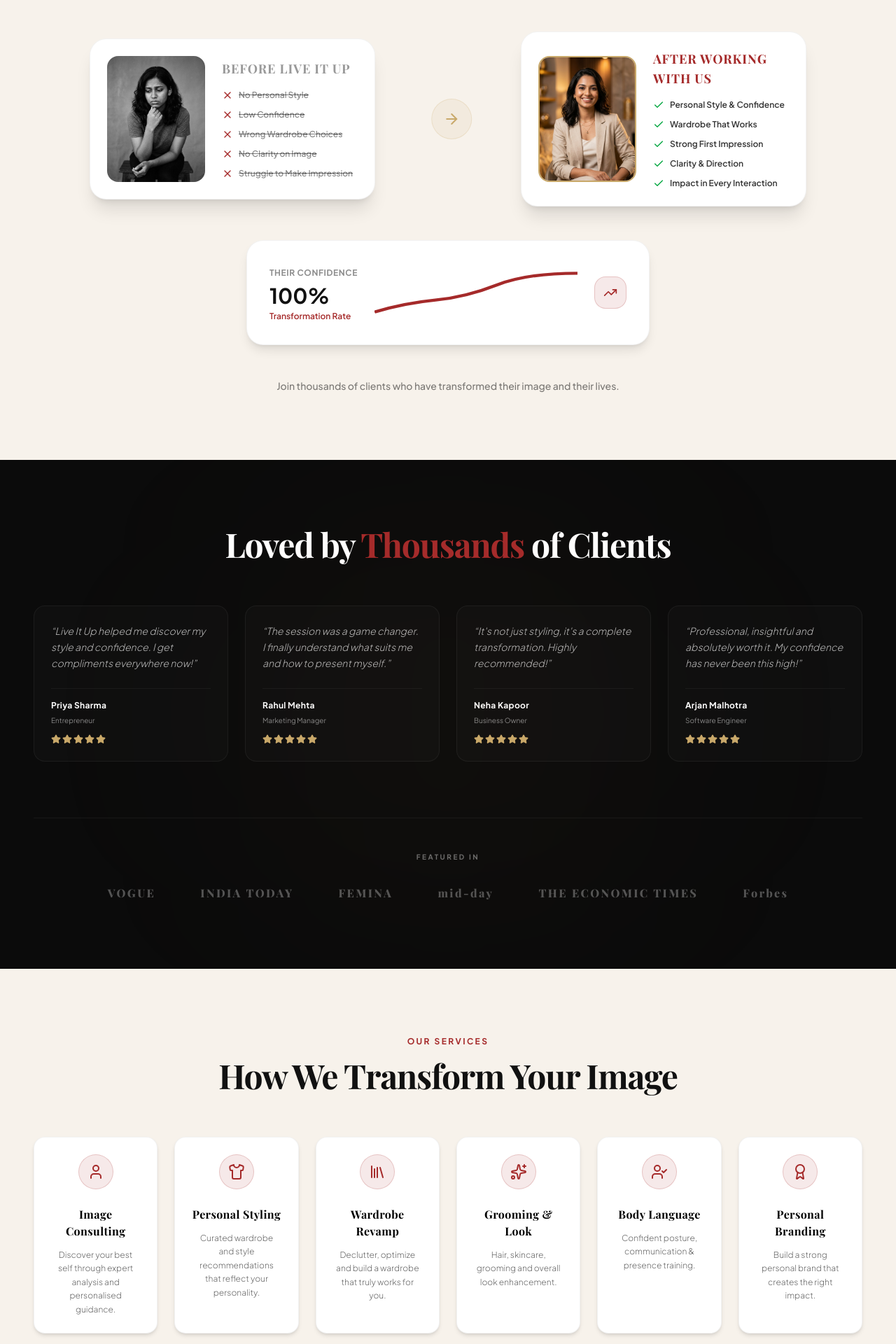
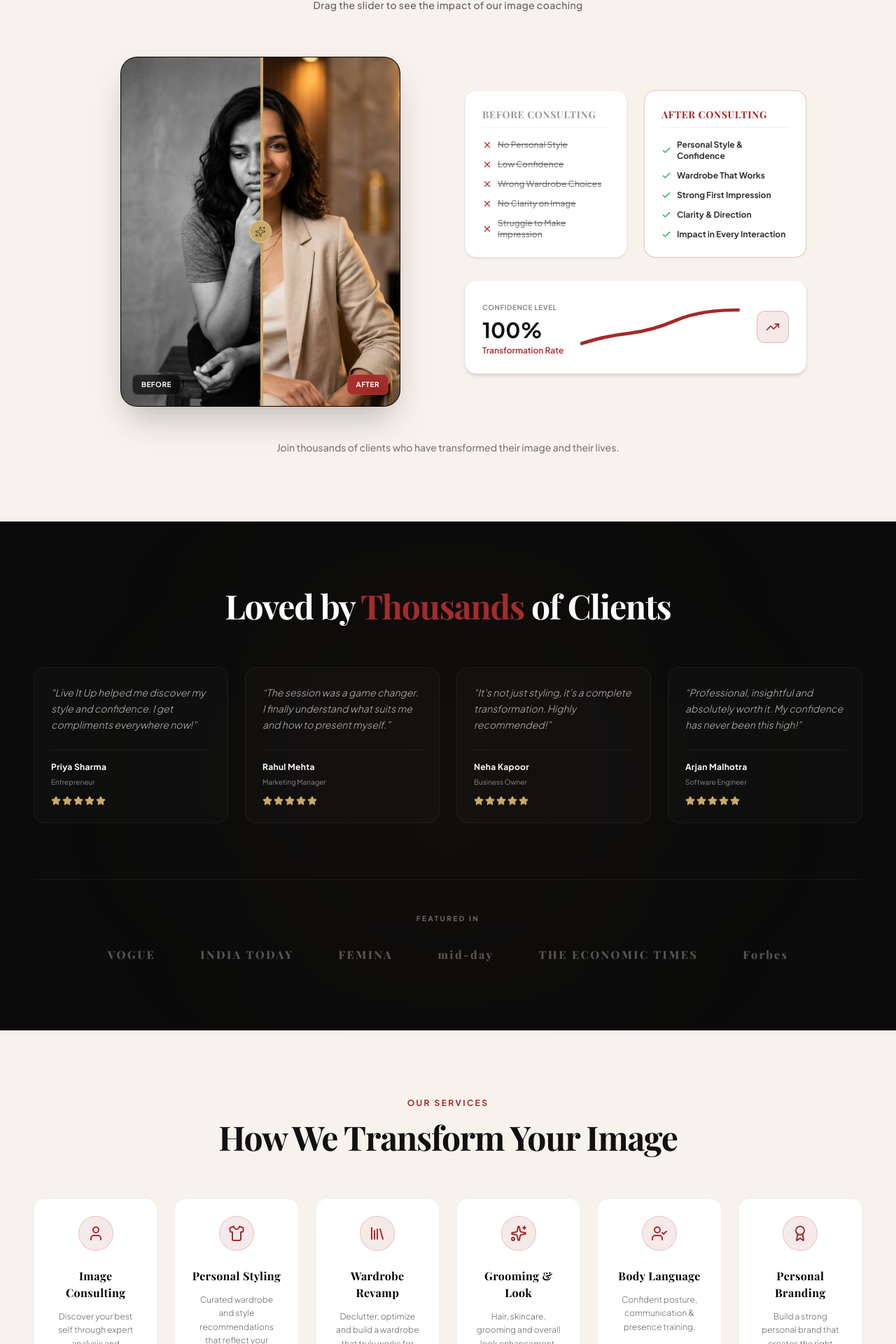
Before and after one commit to charantejguniganti/LIU_landing_2, a Next.js app: page / in a window 1280 px wide. Shown: the part 1838-3758 px from the top of the page at 70% size. Built offline with nearby package versions, Linux system fonts and the light colour scheme.

Commit message:
Animations: add interactive split-screen transformation slider and spring scaling lift hover effects

```diff
--- a/src/components/BeforeAfter.tsx
+++ b/src/components/BeforeAfter.tsx
@@ -1,10 +1,13 @@
 "use client";
 
+import { useState } from "react";
 import Image from "next/image";
-import { Check, X, ArrowRight, TrendingUp } from "lucide-react";
+import { Check, X, TrendingUp, Sparkles } from "lucide-react";
 import { motion } from "framer-motion";
 
 export default function BeforeAfter() {
+  const [sliderPosition, setSliderPosition] = useState(50);
+
   const beforePoints = [
     "No Personal Style",
     "Low Confidence",
@@ -28,109 +31,151 @@ export default function BeforeAfter() {
         {/* Section Header */}
         <div className="text-center mb-16">
           <span className="text-accent-red text-xs font-bold tracking-[0.2em] uppercase mb-4 block">
-            Real Transformations
+            Interactive Reveal
           </span>
-          <h2 className="font-serif text-3xl md:text-5xl font-bold tracking-tight text-[#111111]">
+          <h2 className="font-serif text-3xl md:text-5xl font-bold tracking-tight text-[#111111] mb-4">
             From Uncertain to <span className="text-accent-red">Unstoppable</span>
           </h2>
+          <p className="text-black/60 text-xs md:text-sm font-medium tracking-wide">
+            Drag the slider to see the impact of our image coaching
+          </p>
         </div>
 
-        {/* Comparison Grid */}
-        <div className="grid grid-cols-1 lg:grid-cols-12 gap-8 items-center max-w-5xl mx-auto">
+        {/* Comparison Layout */}
+        <div className="grid grid-cols-1 lg:grid-cols-12 gap-12 items-center max-w-5xl mx-auto">
 
-          {/* Before Card */}
+          {/* Left: Interactive Image Slider */}
           <motion.div
-            initial={{ opacity: 0, y: 30 }}
-            whileInView={{ opacity: 1, y: 0 }}
+            initial={{ opacity: 0, scale: 0.95 }}
+            whileInView={{ opacity: 1, scale: 1 }}
             viewport={{ once: true }}
             transition={{ duration: 0.8 }}
-            className="lg:col-span-5 bg-white p-6 rounded-3xl shadow-xl border border-black/5 flex flex-col md:flex-row gap-6 items-center"
+            className="lg:col-span-6 flex justify-center"
           >
-            <div className="relative w-[140px] h-[180px] rounded-2xl overflow-hidden grayscale">
+            <div className="relative w-full max-w-[400px] aspect-[4/5] rounded-3xl overflow-hidden shadow-2xl border border-black/5 select-none bg-black">
+              {/* After Image (Color) - Bottom Layer */}
+              <Image
+                src="/images/after_model.png"
+                alt="After Live It Up Consulting"
+                fill
+                priority
+                className="object-cover"
+              />
+
+              {/* Before Image (Grayscale) - Top Layer with Polygon Clip Path */}
+              <div
+                className="absolute inset-0"
+                style={{
+                  clipPath: `polygon(0 0, ${sliderPosition}% 0, ${sliderPosition}% 100%, 0 100%)`
+                }}
+              >
                 <Image
                   src="/images/before_model.png"
                   alt="Before Live It Up Consulting"
                   fill
-                className="object-cover"
+                  priority
+                  className="object-cover grayscale"
                 />
               </div>
-            <div className="flex-1">
-              <h3 className="font-serif text-lg font-bold mb-4 text-black/40 uppercase tracking-wider">Before Live It Up</h3>
+
+              {/* Divider Line */}
+              <div
+                className="absolute top-0 bottom-0 w-1 bg-accent-gold z-20 pointer-events-none"
+                style={{ left: `${sliderPosition}%` }}
+              >
+                {/* Drag Handle Button */}
+                <div className="absolute top-1/2 -translate-y-1/2 -translate-x-1/2 w-8 h-8 rounded-full bg-accent-gold text-[#0B0B0B] flex items-center justify-center shadow-lg border border-white/40">
+                  <Sparkles className="w-4 h-4 animate-pulse" />
+                </div>
+              </div>
+
+              {/* Slider Input Element */}
+              <input
+                type="range"
+                min="0"
+                max="100"
+                value={sliderPosition}
+                onChange={(e) => setSliderPosition(Number(e.target.value))}
+                className="absolute inset-0 w-full h-full opacity-0 cursor-ew-resize z-30"
+                aria-label="Before and After Slider"
+              />
+
+              {/* Before Label Tag */}
+              <div className="absolute bottom-4 left-4 bg-black/60 backdrop-blur-sm text-white text-[10px] font-bold tracking-wider px-3 py-1.5 rounded-lg border border-white/10 z-10">
+                BEFORE
+              </div>
+
+              {/* After Label Tag */}
+              <div className="absolute bottom-4 right-4 bg-accent-red/90 backdrop-blur-sm text-white text-[10px] font-bold tracking-wider px-3 py-1.5 rounded-lg border border-accent-gold/20 z-10">
+                AFTER
+              </div>
+            </div>
+          </motion.div>
+
+          {/* Right: Checklist Details */}
+          <div className="lg:col-span-6 flex flex-col gap-8">
+            {/* Checklist items */}
+            <div className="grid grid-cols-1 sm:grid-cols-2 gap-6">
+              {/* Before state */}
+              <motion.div
+                initial={{ opacity: 0, x: -20 }}
+                whileInView={{ opacity: 1, x: 0 }}
+                viewport={{ once: true }}
+                transition={{ duration: 0.6 }}
+                className="bg-white p-6 rounded-2xl shadow-sm border border-black/5"
+              >
+                <h4 className="font-serif text-sm font-bold text-black/40 uppercase tracking-wider mb-4 border-b border-black/5 pb-2">Before Consulting</h4>
                 <ul className="space-y-3">
                   {beforePoints.map((pt, idx) => (
                     <li key={idx} className="flex items-center gap-2">
-                    <X className="w-4 h-4 text-accent-red flex-shrink-0" />
-                    <span className="text-xs font-medium text-black/50 line-through">{pt}</span>
+                      <X className="w-3.5 h-3.5 text-accent-red flex-shrink-0" />
+                      <span className="text-xs text-black/50 font-medium line-through">{pt}</span>
                     </li>
                   ))}
                 </ul>
-            </div>
               </motion.div>
 
-          {/* Central Arrow */}
-          <div className="lg:col-span-2 flex justify-center">
+              {/* After state */}
               <motion.div
-              animate={{ x: [0, 8, 0] }}
-              transition={{ repeat: Infinity, duration: 1.5 }}
-              className="bg-accent-gold/10 p-4 rounded-full border border-accent-gold/20"
+                initial={{ opacity: 0, x: 20 }}
+                whileInView={{ opacity: 1, x: 0 }}
+                viewport={{ once: true }}
+                transition={{ duration: 0.6, delay: 0.2 }}
+                className="bg-white p-6 rounded-2xl shadow-sm border border-accent-red/25 shadow-accent-red/5"
               >
-              <ArrowRight className="w-6 h-6 text-accent-gold" />
+                <h4 className="font-serif text-sm font-bold text-accent-red uppercase tracking-wider mb-4 border-b border-accent-red/10 pb-2">After Consulting</h4>
+                <ul className="space-y-3">
+                  {afterPoints.map((pt, idx) => (
+                    <li key={idx} className="flex items-center gap-2">
+                      <Check className="w-3.5 h-3.5 text-green-600 flex-shrink-0" />
+                      <span className="text-xs text-black/80 font-bold">{pt}</span>
+                    </li>
+                  ))}
+                </ul>
               </motion.div>
             </div>
 
-          {/* After Card */}
+            {/* Confidence Climbing Graph */}
             <motion.div
-            initial={{ opacity: 0, y: 30 }}
-            whileInView={{ opacity: 1, y: 0 }}
-            viewport={{ once: true }}
-            transition={{ duration: 0.8, delay: 0.2 }}
-            className="lg:col-span-5 bg-white p-6 rounded-3xl shadow-xl border border-black/5 flex flex-col md:flex-row gap-6 items-center"
-          >
-            <div className="relative w-[140px] h-[180px] rounded-2xl overflow-hidden border-2 border-accent-gold">
-              <Image
-                src="/images/after_model.png"
-                alt="After Live It Up Consulting"
-                fill
-                className="object-cover"
-              />
-            </div>
-            <div className="flex-1">
-              <h3 className="font-serif text-lg font-bold mb-4 text-accent-red uppercase tracking-wider">After Working With Us</h3>
-              <ul className="space-y-3">
-                {afterPoints.map((pt, idx) => (
-                  <li key={idx} className="flex items-center gap-2">
-                    <Check className="w-4 h-4 text-green-600 flex-shrink-0" />
-                    <span className="text-xs font-semibold text-black/80">{pt}</span>
-                  </li>
-                ))}
-              </ul>
-            </div>
-          </motion.div>
-
-        </div>
-
-        {/* Confidence Graph Metric */}
-        <motion.div
-          initial={{ opacity: 0, y: 30 }}
+              initial={{ opacity: 0, y: 20 }}
               whileInView={{ opacity: 1, y: 0 }}
               viewport={{ once: true }}
               transition={{ duration: 0.8, delay: 0.4 }}
-          className="mt-12 bg-white max-w-xl mx-auto p-8 rounded-3xl shadow-lg border border-black/5"
+              className="bg-white p-6 rounded-2xl shadow-md border border-black/5"
             >
               <div className="flex items-center justify-between gap-6">
                 <div>
-              <span className="text-xs uppercase font-bold tracking-wider text-black/45">Their Confidence</span>
+                  <span className="text-[10px] uppercase font-bold tracking-wider text-black/45">Confidence Level</span>
                   <p className="text-3xl font-extrabold text-[#111111] mt-1">100%</p>
                   <p className="text-xs text-accent-red font-semibold mt-1">Transformation Rate</p>
                 </div>
-            <div className="flex-1 h-16 relative">
-              {/* Climbing graph drawing */}
+                <div className="flex-1 h-14 relative">
                   <svg className="w-full h-full" viewBox="0 0 100 30" preserveAspectRatio="none">
                     <motion.path
                       d="M0,28 Q15,22 30,20 T60,10 T100,2"
                       fill="none"
                       stroke="#A52A2A"
-                  strokeWidth="2"
+                      strokeWidth="2.5"
                       initial={{ pathLength: 0 }}
                       whileInView={{ pathLength: 1 }}
                       viewport={{ once: true }}
@@ -138,11 +183,14 @@ export default function BeforeAfter() {
                     />
                   </svg>
                 </div>
-            <div className="bg-accent-red/10 p-3 rounded-2xl border border-accent-red/20 text-accent-red">
+                <div className="bg-accent-red/10 p-3 rounded-xl border border-accent-red/25 text-accent-red">
                   <TrendingUp className="w-5 h-5" />
                 </div>
               </div>
             </motion.div>
+          </div>
+
+        </div>
 
         <p className="text-center text-xs md:text-sm text-black/50 mt-12 font-medium">
           Join thousands of clients who have transformed their image and their lives.
--- a/src/components/Journey.tsx
+++ b/src/components/Journey.tsx
@@ -31,6 +31,25 @@ export default function Journey() {
     },
   ];
 
+  const containerVariants = {
+    hidden: {},
+    visible: {
+      transition: {
+        staggerChildren: 0.2,
+      },
+    },
+  };
+
+  const itemVariants = {
+    hidden: { opacity: 0, scale: 0.9, y: 30 },
+    visible: {
+      opacity: 1,
+      scale: 1,
+      y: 0,
+      transition: { type: "spring", stiffness: 100, damping: 12 },
+    },
+  } as const;
+
   return (
     <section className="py-24 bg-[#F7F2EB] text-[#111111] overflow-hidden border-t border-black/5">
       <div className="max-w-[1440px] mx-auto px-6 md:px-12">
@@ -46,30 +65,39 @@ export default function Journey() {
         </div>
 
         {/* Steps Flow */}
-        <div className="grid grid-cols-1 md:grid-cols-4 gap-8 relative max-w-5xl mx-auto">
-          {/* Connector Dotted Line for desktop */}
-          <div className="hidden md:block absolute top-12 left-[12%] right-[12%] h-0.5 border-t-2 border-dashed border-accent-gold/25 -z-10" />
+        <motion.div
+          variants={containerVariants}
+          initial="hidden"
+          whileInView="visible"
+          viewport={{ once: true, margin: "-100px" }}
+          className="grid grid-cols-1 md:grid-cols-4 gap-8 relative max-w-5xl mx-auto"
+        >
+          {/* Connector Dotted Line for desktop with path drawing animation */}
+          <div className="hidden md:block absolute top-12 left-[12%] right-[12%] h-0.5 border-t-2 border-dashed border-accent-gold/45 -z-10" />
 
           {steps.map((step, idx) => {
             const Icon = step.icon;
             return (
               <motion.div
                 key={idx}
-                initial={{ opacity: 0, y: 30 }}
-                whileInView={{ opacity: 1, y: 0 }}
-                viewport={{ once: true }}
-                transition={{ duration: 0.8, delay: idx * 0.15 }}
+                variants={itemVariants}
                 className="flex flex-col items-center text-center relative group"
               >
                 {/* Icon Circle */}
-                <div className="w-24 h-24 rounded-full bg-white border border-black/5 hover:border-accent-gold shadow-md flex items-center justify-center mb-6 relative z-10 transition-all duration-300 group-hover:scale-105 group-hover:shadow-lg">
+                <motion.div
+                  whileHover={{
+                    scale: 1.1,
+                    boxShadow: "0 10px 20px rgba(201, 169, 106, 0.2)",
+                  }}
+                  className="w-24 h-24 rounded-full bg-white border border-black/5 hover:border-accent-gold shadow-md flex items-center justify-center mb-6 relative z-10 transition-all duration-300 cursor-pointer"
+                >
                   <Icon className="w-8 h-8 text-accent-gold group-hover:text-accent-red transition-colors" />
 
                   {/* Step Number Tag */}
                   <span className="absolute -top-1 -right-1 w-7 h-7 rounded-full bg-accent-red text-white text-[11px] font-bold flex items-center justify-center border border-white">
                     {step.num}
                   </span>
-                </div>
+                </motion.div>
 
                 <h3 className="font-serif text-lg font-bold mb-3 text-black">
                   {step.num}. {step.title}
@@ -81,7 +109,7 @@ export default function Journey() {
               </motion.div>
             );
           })}
-        </div>
+        </motion.div>
 
       </div>
     </section>
--- a/src/components/Services.tsx
+++ b/src/components/Services.tsx
@@ -37,6 +37,24 @@ export default function Services() {
     },
   ];
 
+  const containerVariants = {
+    hidden: {},
+    visible: {
+      transition: {
+        staggerChildren: 0.1,
+      },
+    },
+  };
+
+  const cardVariants = {
+    hidden: { opacity: 0, y: 40 },
+    visible: {
+      opacity: 1,
+      y: 0,
+      transition: { type: "spring", stiffness: 100, damping: 15 }
+    },
+  } as const;
+
   return (
     <section id="services" className="py-24 bg-[#F7F2EB] text-[#111111] overflow-hidden">
       <div className="max-w-[1440px] mx-auto px-6 md:px-12">
@@ -52,22 +70,34 @@ export default function Services() {
         </div>
 
         {/* Services Grid */}
-        <div className="grid grid-cols-1 md:grid-cols-2 lg:grid-cols-6 gap-6 mb-16">
+        <motion.div
+          variants={containerVariants}
+          initial="hidden"
+          whileInView="visible"
+          viewport={{ once: true, margin: "-100px" }}
+          className="grid grid-cols-1 md:grid-cols-2 lg:grid-cols-6 gap-6 mb-16"
+        >
           {serviceList.map((service, idx) => {
             const IconComponent = service.icon;
             return (
               <motion.div
                 key={idx}
-                initial={{ opacity: 0, y: 30 }}
-                whileInView={{ opacity: 1, y: 0 }}
-                viewport={{ once: true }}
-                transition={{ duration: 0.6, delay: idx * 0.08 }}
-                className="bg-white p-6 rounded-2xl shadow-md border border-black/5 hover:border-accent-gold/45 hover:shadow-xl transition-all duration-300 flex flex-col items-center text-center group cursor-pointer"
+                variants={cardVariants}
+                whileHover={{
+                  y: -10,
+                  scale: 1.03,
+                  boxShadow: "0 20px 30px rgba(201, 169, 106, 0.15)",
+                }}
+                className="bg-white p-6 rounded-2xl border border-black/5 hover:border-accent-gold transition-all duration-300 flex flex-col items-center text-center group cursor-pointer"
               >
                 {/* Icon wrapper */}
-                <div className="bg-accent-red/10 p-3 rounded-full border border-accent-red/20 text-accent-red mb-6 transition-transform duration-300 group-hover:scale-110">
+                <motion.div
+                  whileHover={{ rotate: 360 }}
+                  transition={{ duration: 0.6 }}
+                  className="bg-accent-red/10 p-3 rounded-full border border-accent-red/20 text-accent-red mb-6 transition-transform duration-300"
+                >
                   <IconComponent className="w-6 h-6" />
-                </div>
+                </motion.div>
 
                 <h3 className="font-serif text-base font-bold mb-3 text-black tracking-wide group-hover:text-accent-red transition-colors">
                   {service.title}
@@ -79,7 +109,7 @@ export default function Services() {
               </motion.div>
             );
           })}
-        </div>
+        </motion.div>
 
         {/* Explore Button */}
         <div className="text-center">
```
Lines whose indentation alone changed are shown as unchanged.
